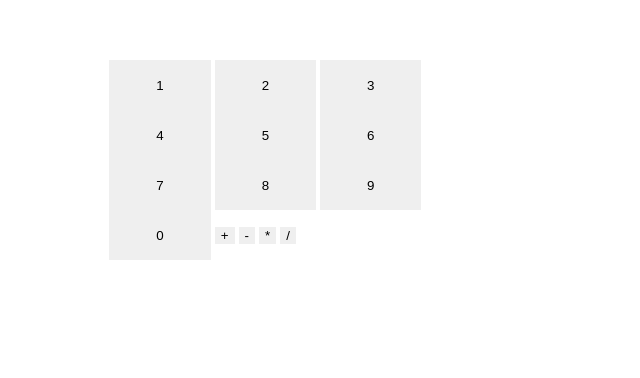
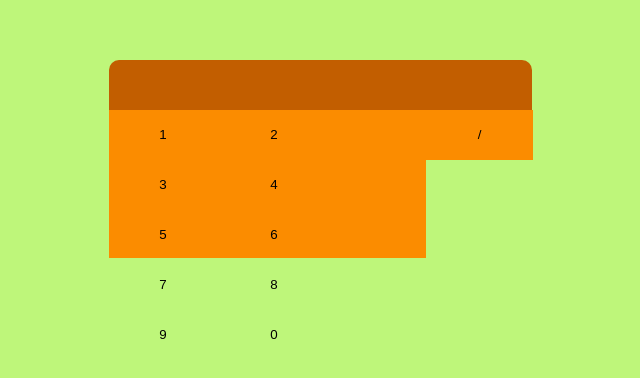
Before and after one commit to yacodiaz/HtmlApps, a plain HTML site: page Paginita/index.html in a window 1280 px wide. Shown: the part 138-516 px from the top of the page, without its empty margins (313-953 px from the left). Drawn offline with Linux system fonts and the light colour scheme.

Commit message:
un poco de css a la calcu

```diff
--- a/Paginita/index.html
+++ b/Paginita/index.html
@@ -11,7 +11,10 @@
 <body>
     <div class="contenedor">
         <div class="calculadora">
+            <input type="text" , class="resultado">
+
             <div class="numeros">
+
                 <button type="button" class="numero">1</button>
                 <button type="button" class="numero">2</button>
                 <button type="button" class="numero">3</button>
@@ -23,14 +26,12 @@
                 <button type="button" class="numero">9</button>
                 <button type="button" class="numero">0</button>
 
-                <button type="button" class="suma">+</button>
-                <button type="button" class="resta">-</button>
-                <button type="button" class="multiplicacion">*</button>
-                <button type="button" class="division">/</button>
+            </div>
+            <button type="button" class="operaciones">+</button>
+            <button type="button" class="operaciones">-</button>
+            <button type="button" class="operaciones">*</button>
+            <button type="button" class="operaciones">/</button>
 
-
-
-            </div>
         </div>
     </div>
 
--- a/Paginita/style.css
+++ b/Paginita/style.css
@@ -1,5 +1,6 @@
 body {
     margin: 0;
+    background-color: #bef67a;
 }
 .contenedor {
     height: 600px;
@@ -24,19 +25,41 @@ body {
 }
 
 .numeros {
+    margin: 0;
     width: auto;
     height: auto;
     grid-column-start: 1;
     grid-column-end: 4;
-    grid-row-start: 1;
-    grid-row-end: 4;
+    grid-row-start: 2;
+    grid-row-end: 5;
+    background-color: #fb8c00;
+
 }
+.operaciones{
+    background-color: #fb8c00;
+    grid-column-start: 4;
+    grid-column-end: 5;
+    grid-row-start: 2;
+    grid-row-end: 5;
 
+    height: 50px;
+    width: 107px;
+}
 .numero {
     height: 50px;
-    width: 32%;
+    width: 107px;
+}
+.resultado{
+    border: none;
+    grid-row-start: 1;
+    grid-row-end: 2;
+    grid-column-start: 1;
+    grid-column-end: 5;
+    background-color: #c25e00;
+    border-radius: 10px 10px 0px 0px;
 }
 button{
     border: none;
+    background: none;
     letter-spacing: 0px;
 }
```
